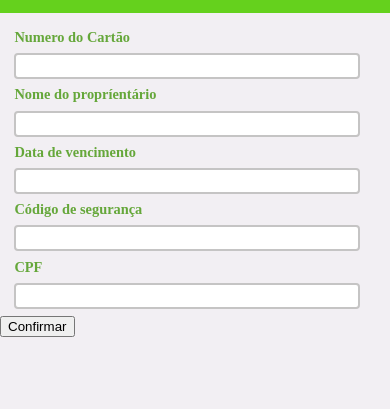
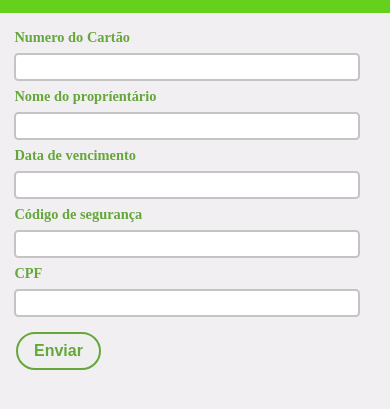
Before and after one commit to YuriSarmanho/Credit-Card-Cadaster, a plain HTML site: page index.html in a window 390 px wide. Shown: the part 41-450 px from the top of the page. Drawn offline with Linux system fonts and the light colour scheme.

Commit message:
estilização mobile botao

```diff
--- a/css/main.css
+++ b/css/main.css
@@ -50,4 +50,15 @@ p input{
   width: 90%;
   height: 1.5em;
   color: #65A73A;
+  font-size:1em;
+  font-weight:bold;
 }
+button{
+  border:solid 2px #65A73A;
+  color: #65A73A;
+  font-size: 1em;
+  font-weight:bold;
+  border-radius: 2em;
+  padding: .5em 1em .5em 1em;
+  margin: .5em 0 0 1em;
+}
--- a/index.html
+++ b/index.html
@@ -52,7 +52,7 @@
                 CPF<p><input type="text" id="cpf"  maxlength="14"autocomplete="off" onkeyup="app.AddCpfCaracters()"></p>
             </div>
 
-            <button  type="submit" id="ConfirmButton">Confirmar</button>
+            <button  type="submit" id="ConfirmButton">Enviar</button>
         </form>
         <div class="CrediCard"></div>
     </div>
```
